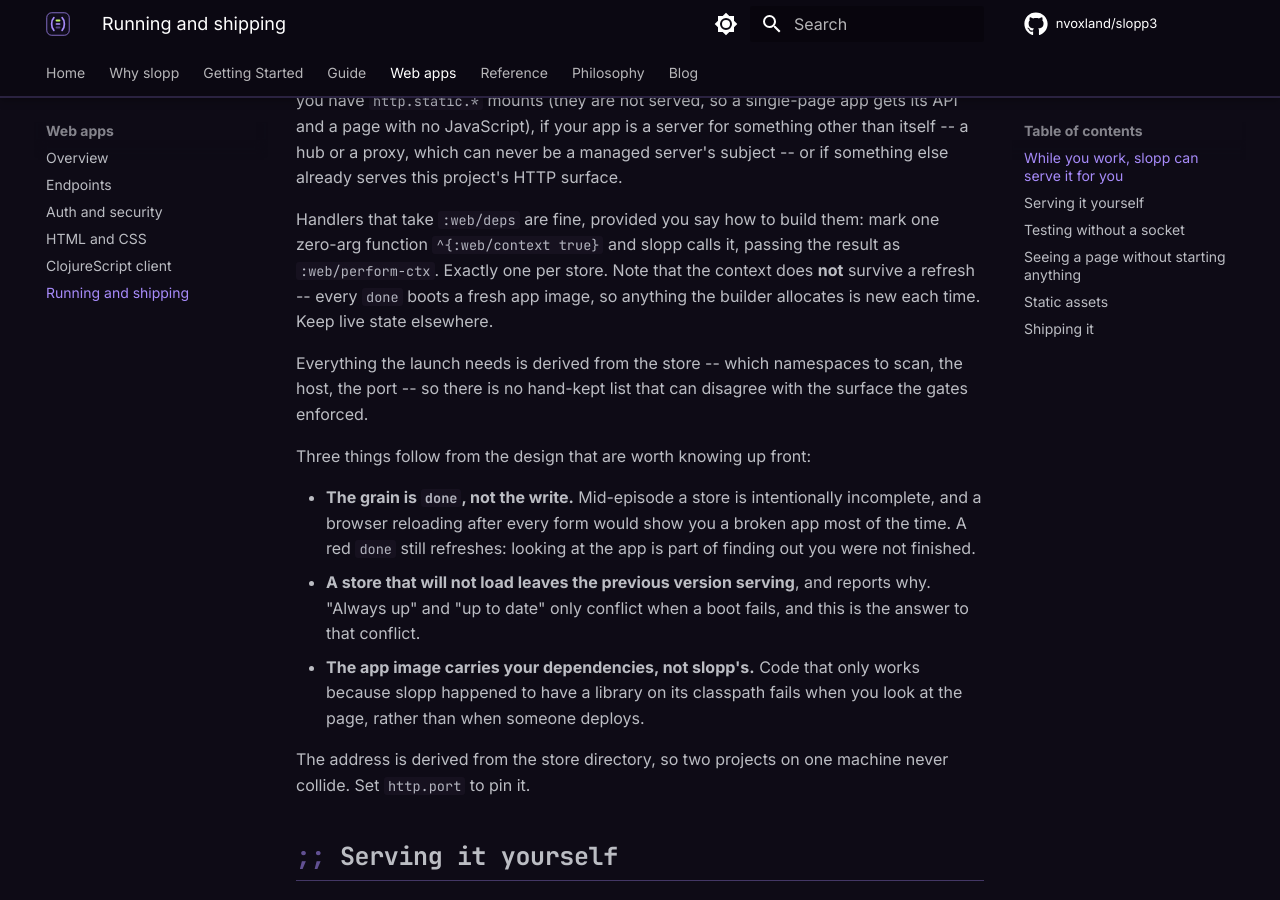
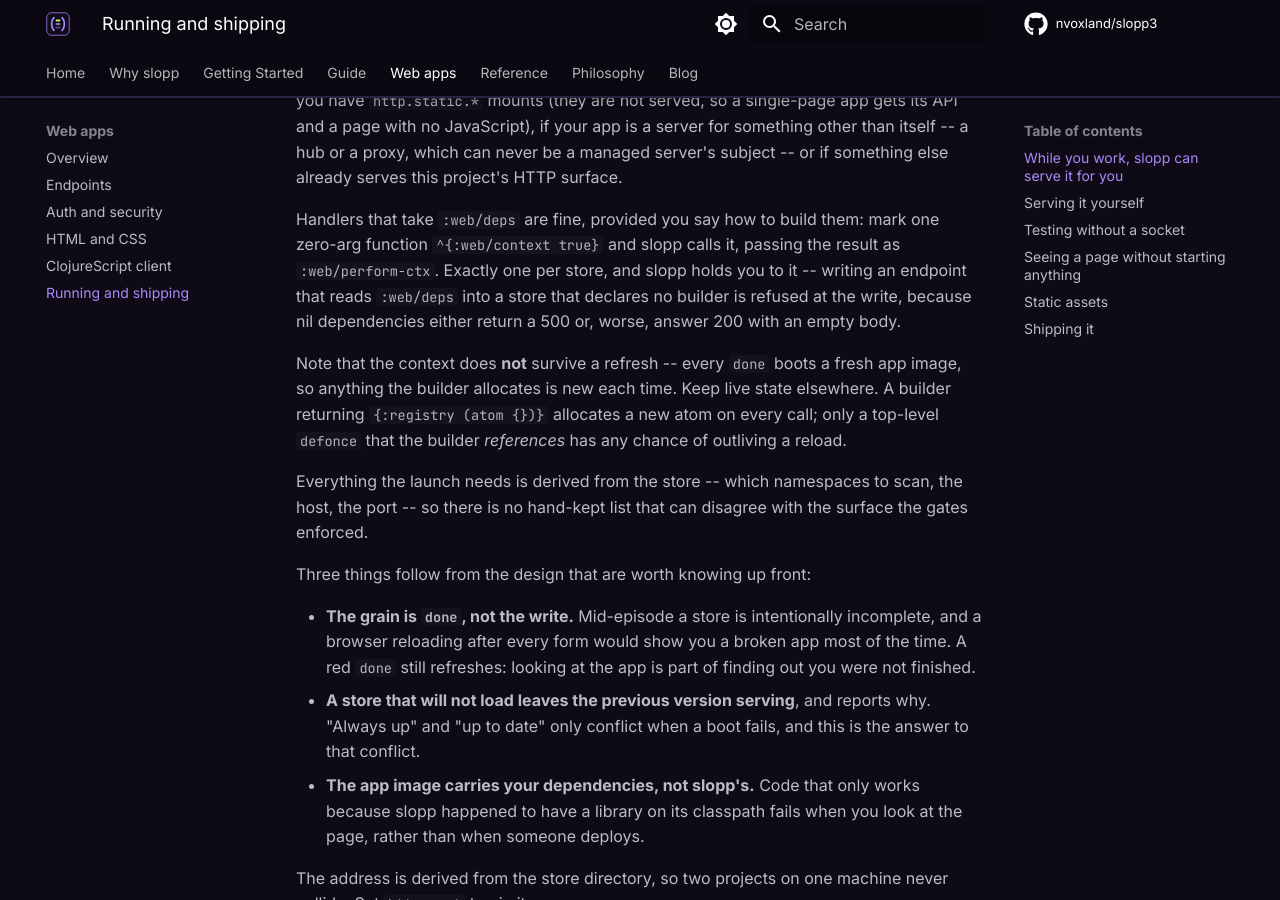
Before and after one commit to nvoxland/slopp3, an MkDocs documentation site: the page built from docs/guide/web/running.md, in a window 1280 px wide and 900 px high, scrolled down 409 px. Built offline with MkDocs 1.6.1 and Material for MkDocs 9.7.7, drawn with Linux system fonts in a browser that asks for light colours; comment, search, counter and statistics services are not loaded.

Commit message:
The context a handler reads must have a declared source
web-undeclared-context refuses an endpoint reading :web/deps in a store
that declares no ^{:web/context true} builder. That gate was the entire
argument for choosing a marker over a capability naming a qualified
symbol: with the declaration in the store both halves are visible
statically, so the failure moves to the write that caused it instead of
a 500 in a browser — or, worse, a 200 with an empty body that
generate_client consumes as a success.

Scoped to :web/path endpoints, not every form naming the keyword: the
framework's own dispatcher assigns :web/deps onto the request, and a
keyword-anywhere gate would refuse writes to slopp.web.dispatch/handle!.
Armed by http.enabled, not dev.server — whether a handler's deps have a
declared source is a property of the app, not of who runs it.

The scan moved to edit.modules/web-context-builders and api.web's
context-builder delegates to it, so the gate's 'does any exist' and the
singleton policy's 'give me the one' share one definition.

Also closes the loop between two rules that pointed opposite ways: the
skill now says a defonce the builder references is the only shape app
state could survive a reload in, and ambient-state's escape names that
case back.

```diff
--- a/docs/guide/web/running.md
+++ b/docs/guide/web/running.md
@@ -19,9 +19,16 @@
 
 Handlers that take `:web/deps` are fine, provided you say how to build them:
 mark one zero-arg function `^{:web/context true}` and slopp calls it, passing
-the result as `:web/perform-ctx`. Exactly one per store. Note that the context
-does **not** survive a refresh -- every `done` boots a fresh app image, so
-anything the builder allocates is new each time. Keep live state elsewhere.
+the result as `:web/perform-ctx`. Exactly one per store, and slopp holds you to
+it -- writing an endpoint that reads `:web/deps` into a store that declares no
+builder is refused at the write, because nil dependencies either return a 500
+or, worse, answer 200 with an empty body.
+
+Note that the context does **not** survive a refresh -- every `done` boots a
+fresh app image, so anything the builder allocates is new each time. Keep live
+state elsewhere. A builder returning `{:registry (atom {})}` allocates a new
+atom on every call; only a top-level `defonce` that the builder *references*
+has any chance of outliving a reload.
 
 Everything the launch needs is derived from the store -- which namespaces to
 scan, the host, the port -- so there is no hand-kept list that can disagree
```
Also changed, not shown: .context/decisions.md (+49 -0 lines), docs/guide/web/endpoints.md (+1 -0 lines), plugins/slopp/skills/slopp/SKILL.md (+18 -7 lines).
